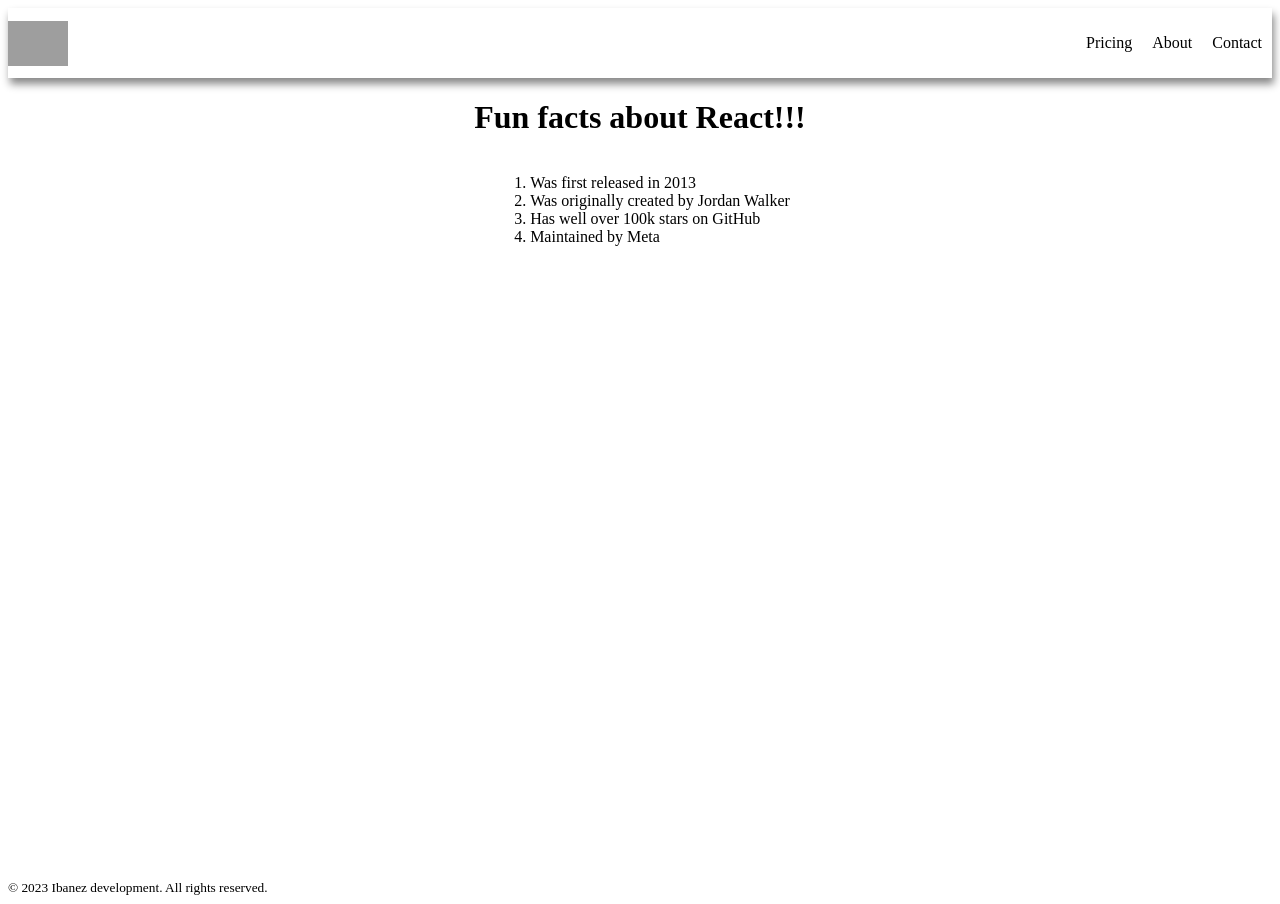
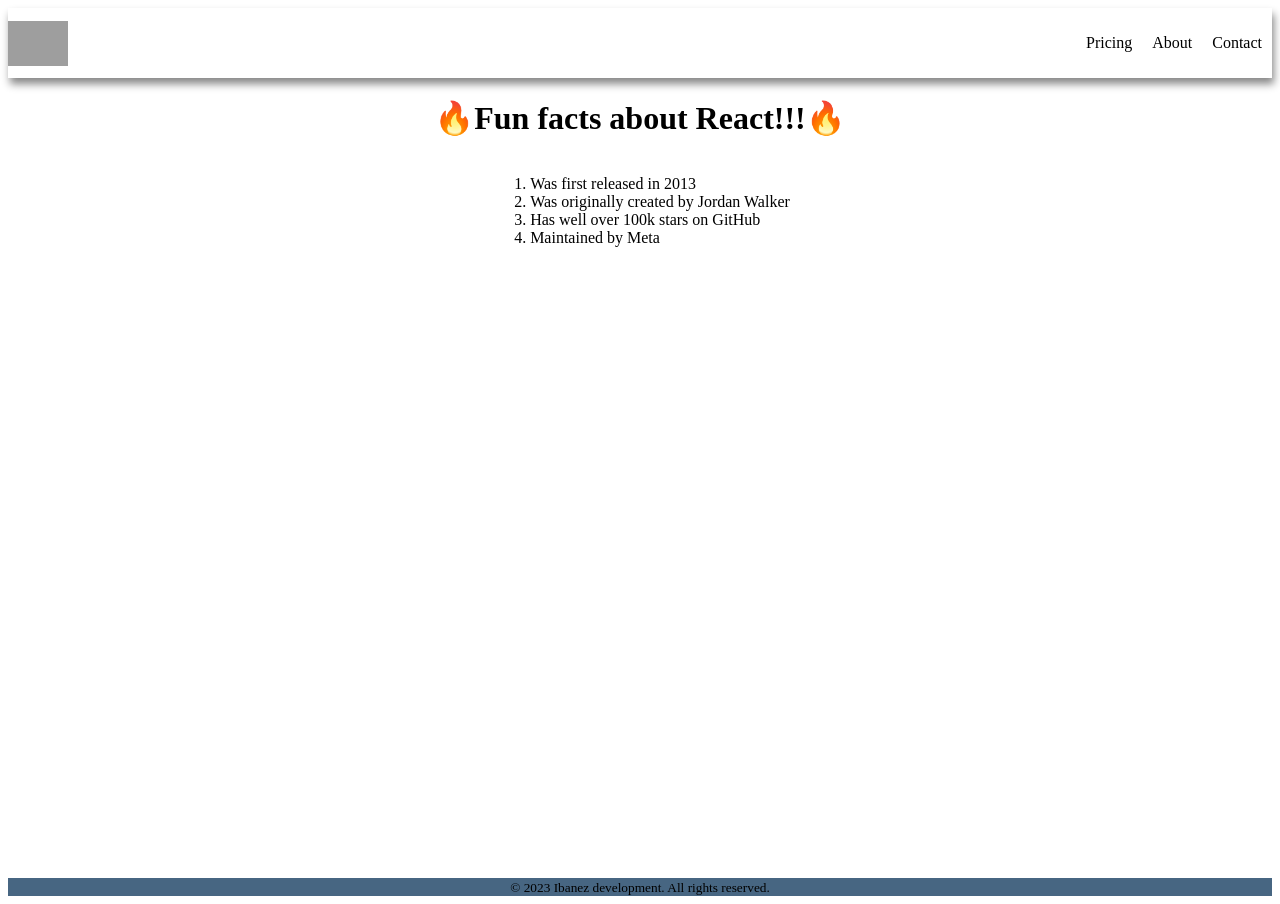
Before and after one commit to Ibanez92/testvite, a React (Vite) app: page / in a window 1280 px wide. Built offline with nearby package versions, Linux system fonts and the light colour scheme; grey boxes are pictures that could not be loaded.

Commit message:
added more css styling to my footer and centered some items on my lists

```diff
--- a/src/main.jsx
+++ b/src/main.jsx
@@ -18,8 +18,8 @@
 
 function Footer() {
     return (
-        <footer>
-            <small className='footer'>© 2023 Ibanez development. All rights reserved.</small>
+        <footer className='footer'>
+            <small>© 2023 Ibanez development. All rights reserved.</small>
         </footer>
     )
 }
@@ -27,7 +27,7 @@
 function MainContent() {
     return (
         <div className='mainCon'>
-            <h1>Fun facts about React!!!</h1>
+            <h1>🔥Fun facts about React!!!🔥</h1>
             <ol className='mainCon-items'>
                 <li>Was first released in 2013</li>
                 <li>Was originally created by Jordan Walker</li>
--- a/src/style.css
+++ b/src/style.css
@@ -21,7 +21,6 @@
 /* CSS for mainContent component */
 
 .mainCon {
-    /* text-align: center; */
     display: flex;
     flex-direction: column;
     min-height: 100vh;
@@ -33,4 +32,7 @@
 
 .footer {
     margin-top: auto;
+    /* flex-grow: 1; */
+    background-color: rgb(71, 102, 130);
+    text-align: center;
 }
```
